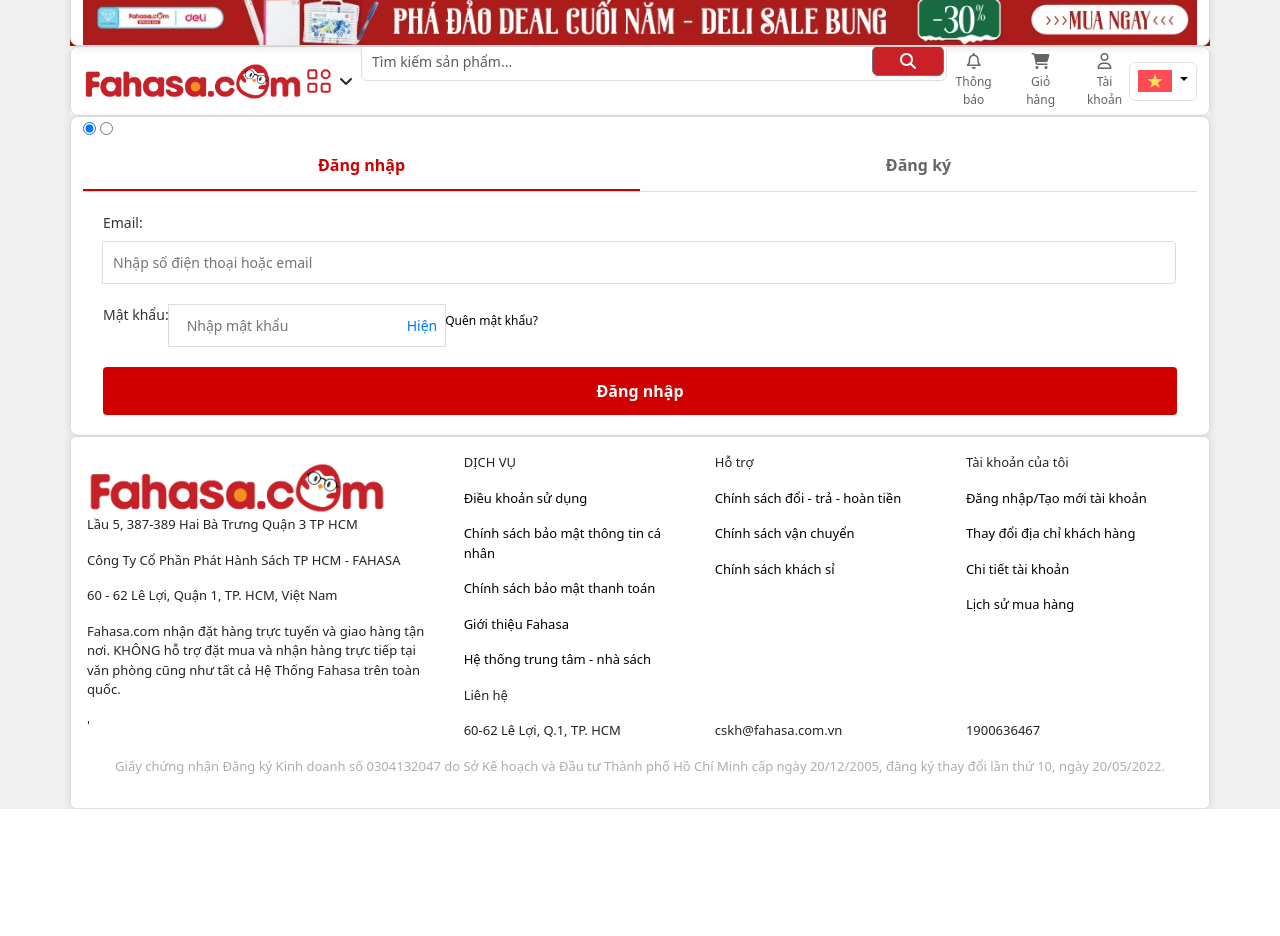
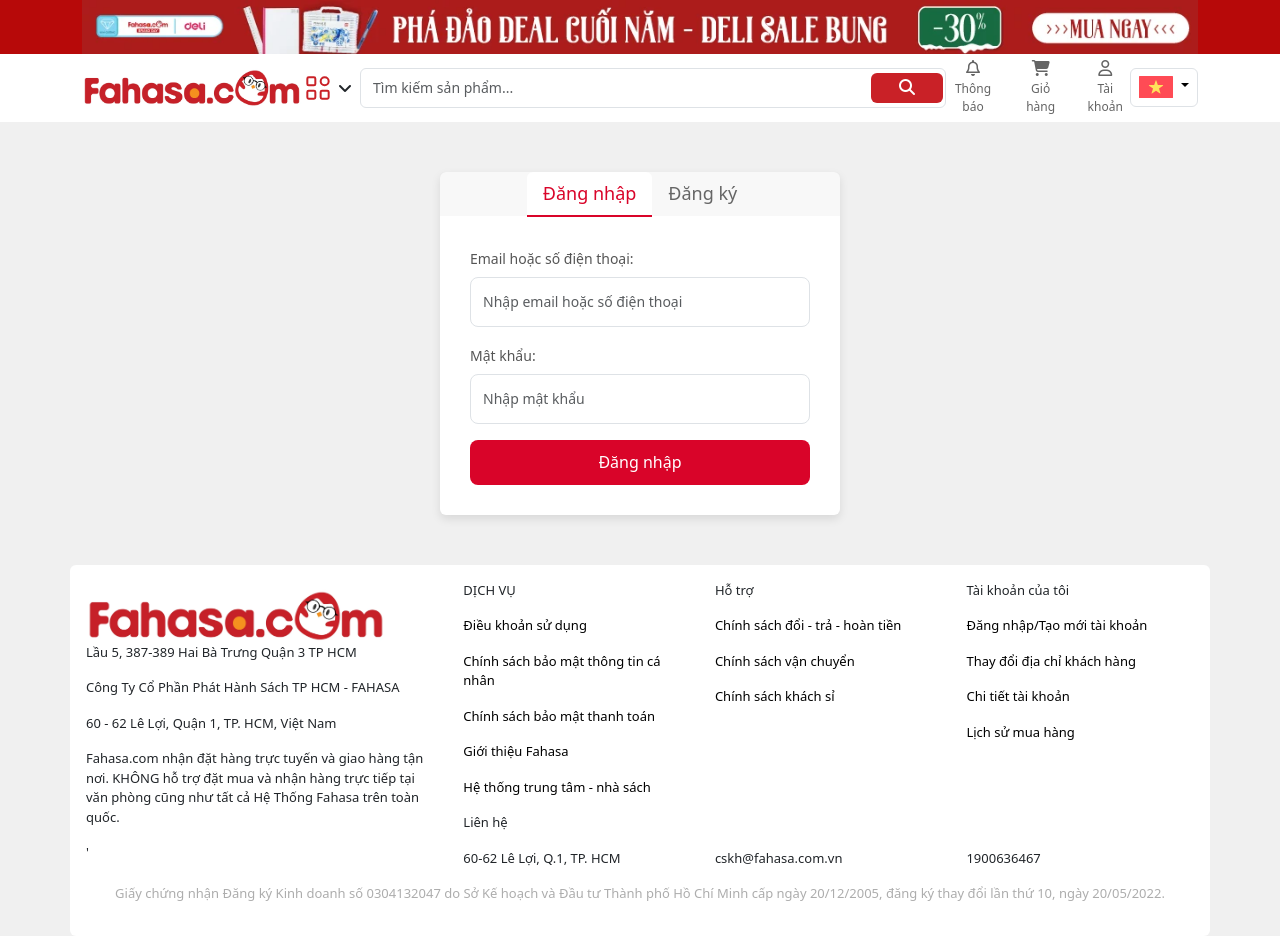
Before and after one commit to minhhquann1508/fahasa_clone, a PHP site: page /index.php?page=login in a window 1280 px wide. Before the commit the page ends 809 px from the top, so only its background shows below. Run offline with PHP 8.4, Linux system fonts and the light colour scheme.

Commit message:
login-layout

```diff
--- a/css/index.css
+++ b/css/index.css
@@ -41,155 +41,3 @@ a {
 .text-l {
     font-size: 16px;
 }
-
-
-
-/* LOGIN_REGISTER */
-body {
-    font-family: Arial, sans-serif;
-    background-color: #f9f9f9;
-    margin: 0;
-    padding: 0;
-    display: flex;
-    justify-content: center;
-    align-items: center;
-    height: 100vh;
-  }
-
-  .container {
-    width: 400px;
-    background-color: #fff;
-    border: 1px solid #ddd;
-    border-radius: 8px;
-    box-shadow: 0 2px 8px rgba(0, 0, 0, 0.1);
-    overflow: hidden;
-  }
-
-  .tabs {
-    display: flex;
-    justify-content: space-between;
-    border-bottom: 1px solid #ddd;
-  }
-
-  .tab {
-    flex: 1;
-    text-align: center;
-    padding: 12px;
-    cursor: pointer;
-    font-weight: bold;
-    color: #666;
-    transition: color 0.3s;
-  }
-
-  .tab.active {
-    color: #d00000;
-    border-bottom: 2px solid #d00000;
-  }
-
-  .tab-content {
-    display: none;
-    padding: 20px;
-  }
-
-  .tab-content.active {
-    display: block;
-  }
-
-  .input-group {
-    margin-bottom: 20px;
-  }
-
-  .input-group label {
-    font-size: 14px;
-    display: block;
-    margin-bottom: 8px;
-    color: #333;
-  }
-
-  .input-group input {
-    width: 100%;
-    padding: 10px;
-    font-size: 14px;
-    border: 1px solid #ddd;
-    border-radius: 4px;
-    outline: none;
-    transition: border-color 0.3s;
-  }
-
-  .input-group input:focus {
-    border-color: #d00000;
-  }
-
-  .input-wrapper {
-    display: flex;
-    align-items: center;
-    border: 1px solid #ddd;
-    border-radius: 4px;
-    padding: 0 8px;
-  }
-
-  .input-wrapper input {
-    flex: 1;
-    border: none;
-    outline: none;
-    padding: 10px;
-    font-size: 14px;
-  }
-
-  .toggle-password {
-    color: #007bff;
-    cursor: pointer;
-    font-size: 14px;
-    user-select: none;
-    margin-left: 8px;
-  }
-
-  .toggle-password:hover {
-    color: #0056b3;
-  }
-
-  .forgot-password {
-    font-size: 12px;
-    color: #d00000;
-    text-decoration: none;
-    display: block;
-    margin-top: 8px;
-  }
-
-  .forgot-password:hover {
-    text-decoration: underline;
-  }
-
-  .button-group {
-    text-align: center;
-  }
-
-  .button-group button {
-    width: 100%;
-    padding: 12px;
-    font-size: 16px;
-    font-weight: bold;
-    color: #fff;
-    background-color: #d00000;
-    border: none;
-    border-radius: 4px;
-    cursor: pointer;
-    transition: background-color 0.3s;
-  }
-
-  .button-group button:hover {
-    background-color: #b00000;
-  }
-
-  button:disabled {
-    background-color: #ddd;
-    cursor: not-allowed;
-  }
-
-  a {
-    text-decoration: none;
-  }
-
-  a:hover {
-    text-decoration: underline;
-  }
--- a/views/auth/login.php
+++ b/views/auth/login.php
@@ -1,86 +1,139 @@
+<style>
+/* LOGIN */
+.card {
+    width: 400px;
+    margin: 50px auto;
+    border: none;
+    box-shadow: 0 4px 10px rgba(0, 0, 0, 0.1);
+}
+
+.card-header {
+    padding: 0;
+    border-bottom: none;
+}
+
+.nav-tabs {
+    display: flex;
+    justify-content: center;
+    border-bottom: none;
+}
+
+.nav-tabs .nav-link {
+    border: none;
+    font-size: 18px;
+    color: #666;
+}
+
+.nav-tabs .nav-link.active {
+    color: #d90429;
+    border-bottom: 2px solid #d90429;
+}
+
+.form-label {
+    font-size: 14px;
+    color: #555;
+}
+
+.form-control {
+    height: 50px;
+    border-radius: 8px;
+    font-size: 14px;
+}
+
+.btn {
+    background-color: #d90429;
+    border: none;
+    height: 45px;
+    font-size: 16px;
+    border-radius: 8px;
+}
+
+.btn:disabled {
+    background-color: #dcdcdc;
+    cursor: not-allowed;
+}
+
+.btn-success {
+    background-color: #28a745;
+    border: none;
+    height: 45px;
+    font-size: 16px;
+    border-radius: 8px;
+}
+
+.card-body {
+    padding: 30px;
+}
+
+.form-text {
+    font-size: 12px;
+    color: #999;
+    text-align: right;
+}
+
+a {
+    color: #007bff;
+    text-decoration: none;
+}
+
+a:hover {
+    text-decoration: underline;
+}
+</style>
 <div class="container">
-    <div class="login-register">
-        <input type="radio" id="login" name="tab" checked>
-        <input type="radio" id="register" name="tab">
-
-        <div class="tabs">
-            <label class="tab active" for="login">Đăng nhập</label>
-            <label class="tab" for="register">Đăng ký</label>
+    <div class="card">
+        <div class="card-header">
+            <ul class="nav nav-tabs card-header-tabs" id="myTab" role="tablist">
+                <li class="nav-item">
+                    <button class="nav-link active" id="login-tab" data-bs-toggle="tab" data-bs-target="#login"
+                        type="button" role="tab" aria-controls="login" aria-selected="true">Đăng nhập</button>
+                </li>
+                <li class="nav-item">
+                    <button class="nav-link" id="register-tab" data-bs-toggle="tab" data-bs-target="#register"
+                        type="button" role="tab" aria-controls="register" aria-selected="false">Đăng ký</button>
+                </li>
+            </ul>
         </div>
-
-        <div class="tab-content login-content active">
-            <form id="login-form" method="POST">
-                <div class="input-group">
-                    <label for="login-email">Email:</label>
-                    <input type="text" name="email" id="login-email" placeholder="Nhập số điện thoại hoặc email">
+        <div class="card-body">
+            <div class="tab-content" id="myTabContent">
+                <div class="tab-pane fade show active" id="login" role="tabpanel" aria-labelledby="login-tab">
+                    <form id="login-form">
+                        <div class="mb-3">
+                            <label for="login-email" class="form-label">Email hoặc số điện thoại:</label>
+                            <input type="text" class="form-control" id="login-email"
+                                placeholder="Nhập email hoặc số điện thoại">
                         </div>
-                <div class="input-group">
-                    <label for="login-password">Mật khẩu:</label>
-                    <div class="input-wrapper">
-                        <input type="password" id="password" placeholder="Nhập mật khẩu">
-                        <span id="togglePassword" class="toggle-password">Hiện</span>
+                        <div class="mb-3">
+                            <label for="login-password" class="form-label">Mật khẩu:</label>
+                            <input type="password" class="form-control" id="login-password" placeholder="Nhập mật khẩu">
                         </div>
-                    <a href="#" class="forgot-password">Quên mật khẩu?</a>
-                </div>
-                <div class="button-group">
-                    <button type="submit" name="submit">Đăng nhập</button>
-                </div>
+                        <button type="submit" class="btn btn-primary w-100">Đăng nhập</button>
                     </form>
                 </div>
-        <div class="tab-content register-content">
-            <form id="register-form" method="POST">
-                <div class="input-group">
-                    <label for="register-name">Họ và tên:</label>
-                    <input type="text" name="name" id="register-name" placeholder="Nhập họ và tên">
+                <div class="tab-pane fade" id="register" role="tabpanel" aria-labelledby="register-tab">
+                    <form id="register-form">
+                        <div class="mb-3">
+                            <label for="register-name" class="form-label">Họ và tên:</label>
+                            <input type="text" class="form-control" id="register-name" placeholder="Nhập họ và tên">
                         </div>
-                <div class="input-group">
-                    <label for="register-email">Email:</label>
-                    <input type="email" name="email" id="register-email" placeholder="Nhập email">
+                        <div class="mb-3">
+                            <label for="register-email" class="form-label">Email:</label>
+                            <input type="email" class="form-control" id="register-email" placeholder="Nhập email">
                         </div>
-                <div class="input-group">
-                    <label for="register-password">Mật khẩu:</label>
-                    <div class="input-wrapper">
-                        <input type="password" id="register-password" placeholder="Nhập mật khẩu">
-                        <span id="togglePasswordRegister" class="toggle-password">Hiện</span>
+                        <div class="mb-3">
+                            <label for="register-password" class="form-label">Mật khẩu:</label>
+                            <input type="password" class="form-control" id="register-password"
+                                placeholder="Nhập mật khẩu">
                         </div>
+                        <div class="mb-3">
+                            <label for="register-confirm-password" class="form-label">Xác nhận mật khẩu:</label>
+                            <input type="password" class="form-control" id="register-confirm-password"
+                                placeholder="Xác nhận mật khẩu">
                         </div>
-                <div class="input-group">
-                    <label for="register-confirm-password">Xác nhận mật khẩu:</label>
-                    <div class="input-wrapper">
-                        <input type="password" id="register-confirm-password" placeholder="Xác nhận mật khẩu">
-                        <span id="togglePasswordConfirm" class="toggle-password">Hiện</span>
-                    </div>
-                </div>
-                <div class="button-group">
-                    <button type="submit" name="register_submit">Đăng ký</button>
-                </div>
+                        <button type="submit" class="btn w-100">Đăng ký</button>
                     </form>
                 </div>
             </div>
         </div>
-<script>
-document.addEventListener('DOMContentLoaded', function() {
-    const tabDangNhap = document.querySelector('label[for="login"]');
-    const tabDangKy = document.querySelector('label[for="register"]');
-    const noiDungDangNhap = document.querySelector('.login-content');
-    const noiDungDangKy = document.querySelector('.register-content');
-
-    tabDangNhap.addEventListener('click', function() {
-        if (!tabDangNhap.classList.contains('active')) {
-            tabDangNhap.classList.add('active');
-            tabDangKy.classList.remove('active');
-            noiDungDangNhap.classList.add('active');
-            noiDungDangKy.classList.remove('active');
-        }
-    });
-
-    tabDangKy.addEventListener('click', function() {
-        if (!tabDangKy.classList.contains('active')) {
-            tabDangKy.classList.add('active');
-            tabDangNhap.classList.remove('active');
-            noiDungDangKy.classList.add('active');
-            noiDungDangNhap.classList.remove('active');
-        }
-    });
-});
-</script>
+    </div>
+</div>
```
Lines whose indentation alone changed are shown as unchanged.
